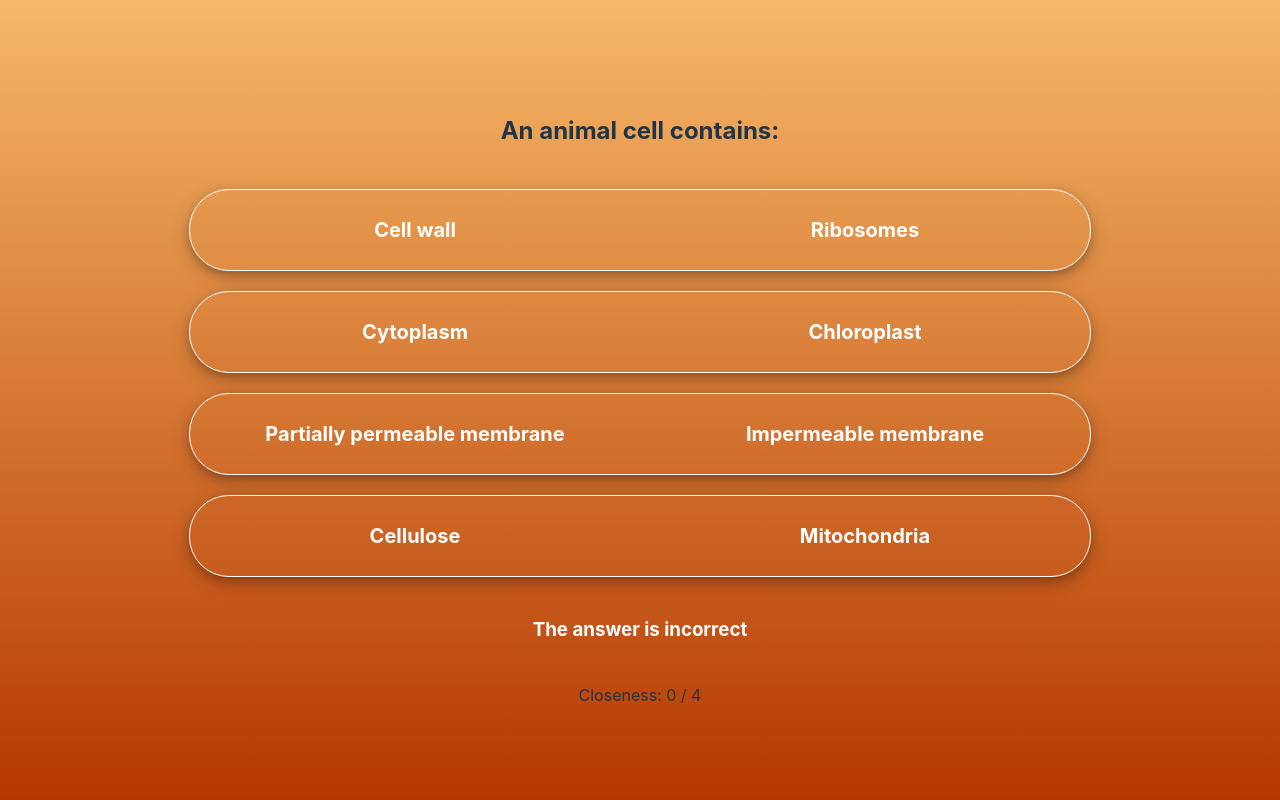
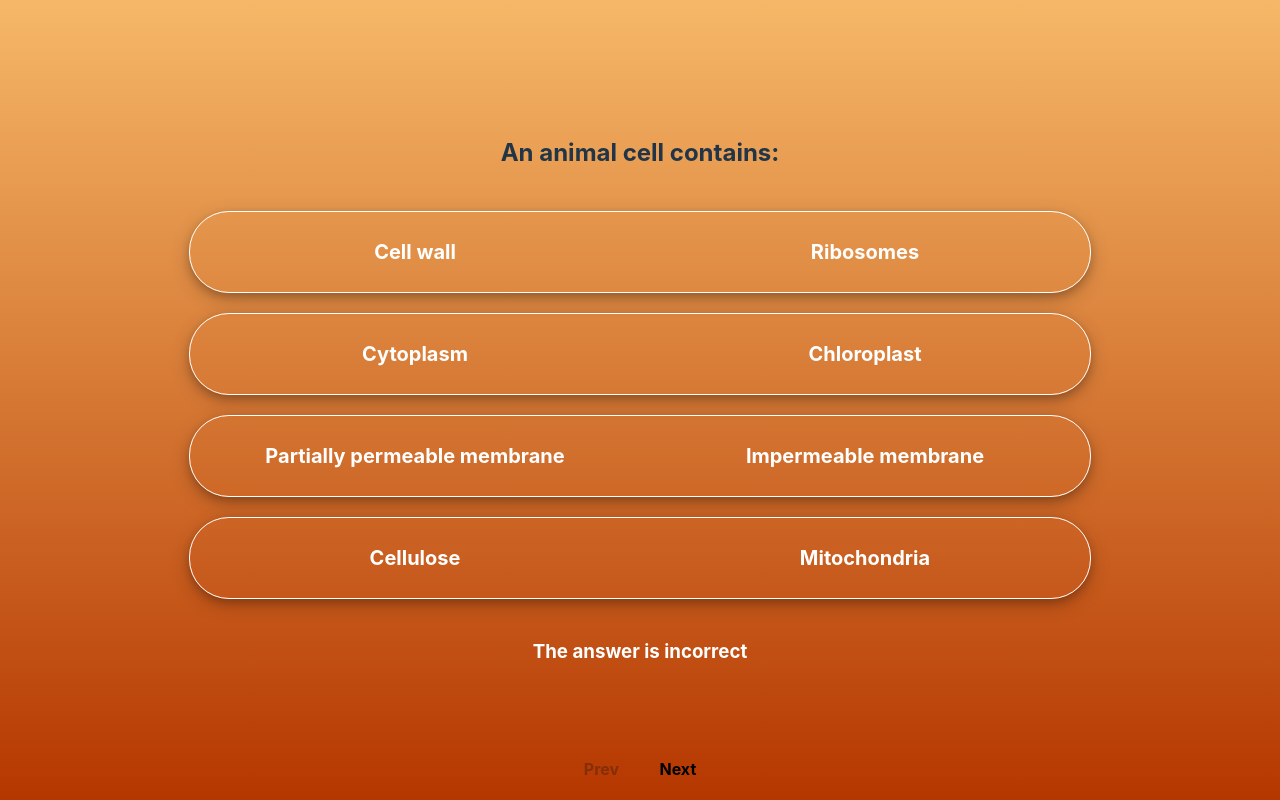
Before and after one commit to jordantrent/seneca-fe-test, a React (Vite) app: page / in a window 1280 px wide. Built offline with nearby package versions, Linux system fonts and the light colour scheme.

Commit message:
added questions array and next/prev buttons.

```diff
--- a/src/App.css
+++ b/src/App.css
@@ -17,6 +17,25 @@
 .logo.react:hover {
     filter: drop-shadow(0 0 2em #61dafbaa);
 }
+
+div.nav-container {
+    position: fixed;
+    z-index: 10;
+    text-align: center;
+    bottom: 0;
+    left: 50%;
+    transform: translateX(-50%);
+    margin-top: 0;
+    padding: 10px;
+}
+
+
+button.nav-button{
+    background: none;
+    font-weight: bold;
+}
+
+
 
 @keyframes logo-spin {
     from {
--- a/src/App.tsx
+++ b/src/App.tsx
@@ -1,22 +1,78 @@
 import './App.css'
 import Question from "./components/Question.tsx";
+import { useState } from 'react';
 
 function App() {
-  return (
-    <>
-        <Question
-            title="An animal cell contains:"
-            optionsPerSlider={[
+    const [currentQuestionIndex, setCurrentQuestionIndex] = useState(0);
+
+    const questions = [
+        {
+            title: "An animal cell contains:",
+            optionsPerSlider: [
                 ['Cell wall', 'Ribosomes'],
                 ['Cytoplasm', 'Chloroplast'],
                 ['Partially permeable membrane', 'Impermeable membrane'],
                 ['Cellulose', 'Mitochondria'],
-            ]}
-            // Answers must be input in the same order as the options above!
-            correctAnswers={['Ribosomes', 'Cytoplasm', 'Partially permeable membrane', 'Mitochondria']}
-        />
-    </>
-  )
+            ],
+            // The correct answers track the optionsPerSlider array, the answers must be in the same order!
+            correctAnswers: ['Ribosomes', 'Cytoplasm', 'Partially permeable membrane', 'Mitochondria']
+        },
+        {
+            title: "Which of these are characters from The Lord of the Rings?",
+            optionsPerSlider: [
+                ['Frodo', 'Luke Skywalker'],
+                ['Harry Potter','Aragorn'],
+                ['Gandalf', 'Dumbledore']
+            ],
+            // The correct answers track the optionsPerSlider array, the answers must be in the same order!
+            correctAnswers: ['Frodo', 'Aragorn', 'Gandalf']
+        },
+        {
+            title: "Which of these are from Star Wars?",
+            optionsPerSlider: [
+                ['The Force', 'The Ring', 'The Hammer'],
+                ['The Orcs', 'The Sith', 'The Elves'],
+                ['Wand', 'Sword', 'Lightsaber']
+            ],
+            // The correct answers track the optionsPerSlider array, the answers must be in the same order!
+            correctAnswers: ['The Force', 'The Sith', 'Lightsaber']
+        },
+        {
+            title: "Which of these are planets in our solar system?",
+            optionsPerSlider: [
+                ['Tatooine', 'Vulcan', 'Krypton', 'Mars'],
+                ['Arrakis', 'Neptune', 'Hoth', 'Gallifrey']
+            ],
+            // The correct answers track the optionsPerSlider array, the answers must be in the same order!
+            correctAnswers: ['Mars', 'Neptune']
+        }
+    ];
+
+    return (
+        <div>
+            <Question
+                title={questions[currentQuestionIndex].title}
+                optionsPerSlider={questions[currentQuestionIndex].optionsPerSlider}
+                correctAnswers={questions[currentQuestionIndex].correctAnswers}
+            />
+
+            <div className="nav-container">
+                <button className="nav-button"
+                    onClick={() => setCurrentQuestionIndex(currentQuestionIndex - 1)}
+                    disabled={currentQuestionIndex === 0}
+                >
+                    Prev
+                </button>
+
+                <button className="nav-button"
+                    onClick={() => setCurrentQuestionIndex(currentQuestionIndex + 1)}
+                    disabled={currentQuestionIndex === questions.length - 1}
+                >
+                    Next
+                </button>
+            </div>
+        </div>
+    )
 }
 
-export default App
+export default App;
--- a/src/components/Question.tsx
+++ b/src/components/Question.tsx
@@ -1,4 +1,4 @@
-import React, {useState} from 'react';
+import React, { useState } from 'react';
 import Slider from './Slider';
 import './Question.css';
 
@@ -23,15 +23,11 @@ const Question: React.FC<QuestionProps> = ({ title, optionsPerSlider, correctAns
         });
     };
 
-    const getClosenessClass = () => {
-        const closeness = calculateCloseness();
-        return `closeness-${closeness}`;
-    };
-
-    const isCorrect = selectedAnswers.every((answer, index) => answer === correctAnswers[index]);
+    const closeness = calculateCloseness();
+    const isCorrect = closeness === correctAnswers.length; // Check if all answers are correct
 
     return (
-        <div className={`question-container ${getClosenessClass()}`}>
+        <div className={`question-container closeness-${closeness} ${isCorrect ? 'correct' : 'incorrect'}`}>
             <h2>{title}</h2>
             {optionsPerSlider.map((options, index) => (
                 <Slider
@@ -47,9 +43,6 @@ const Question: React.FC<QuestionProps> = ({ title, optionsPerSlider, correctAns
                 {isCorrect ? 'Correct!' : 'The answer is incorrect'}
             </h3>
 
-            <div>
-                Closeness: {calculateCloseness()} / {optionsPerSlider.length}
-            </div>
         </div>
     );
 };
--- a/src/components/Slider.css
+++ b/src/components/Slider.css
@@ -14,7 +14,6 @@
     height: 80px;
     background-color: white;
     opacity: 0.5;
-    border-color: #007bff;
     border-radius: 40px;
     transition: left 0.3s ease, width 0.3s ease;
     z-index: 1;
@@ -52,19 +51,11 @@
 
 @media screen and (max-width: 900px) {
     .slider-container {
-        width: 100%;
-    }
-
-    .slider-options {
-        height: 35px;
-    }
-
-    .slider-thumb {
-        height: 35px;
+        width: 90%;
     }
 
     .slider-option {
-        font-size: 14px;
+        font-size: 20px;
         padding: 0 8px;
     }
 }
```
